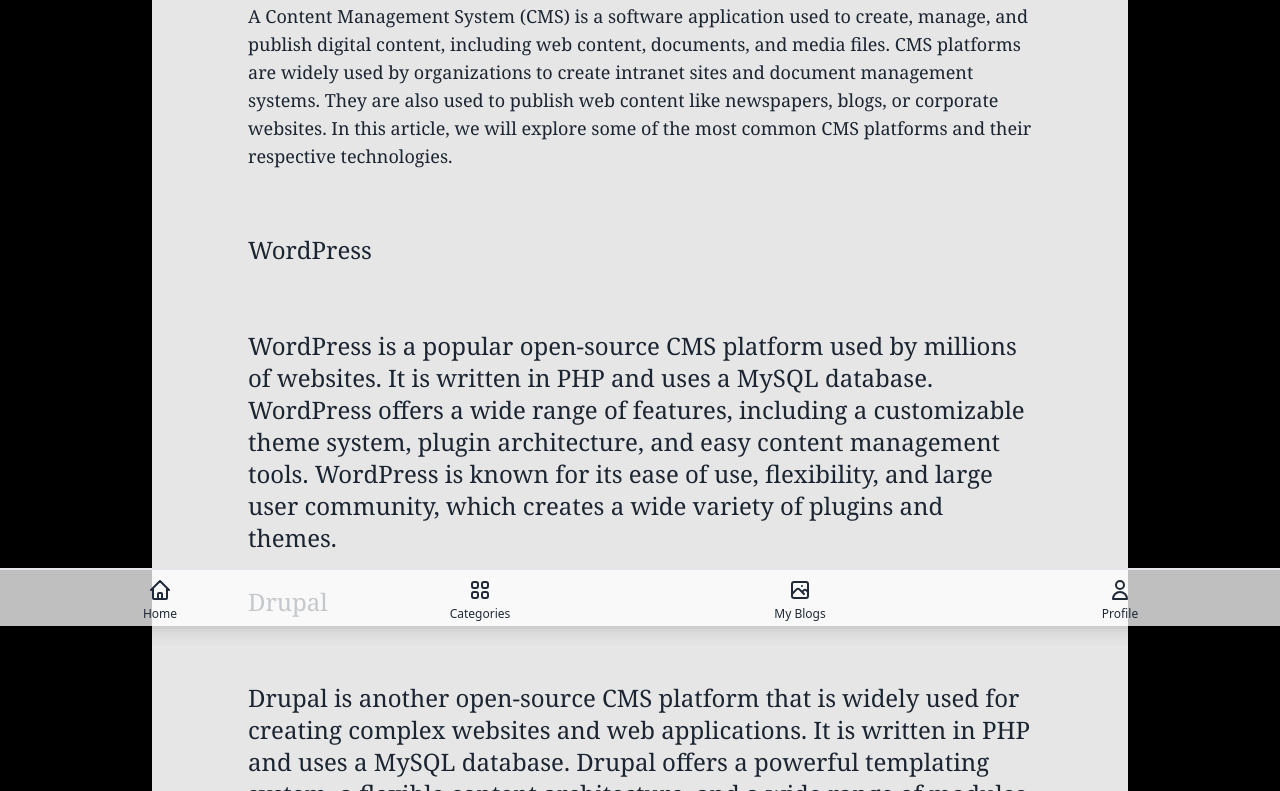
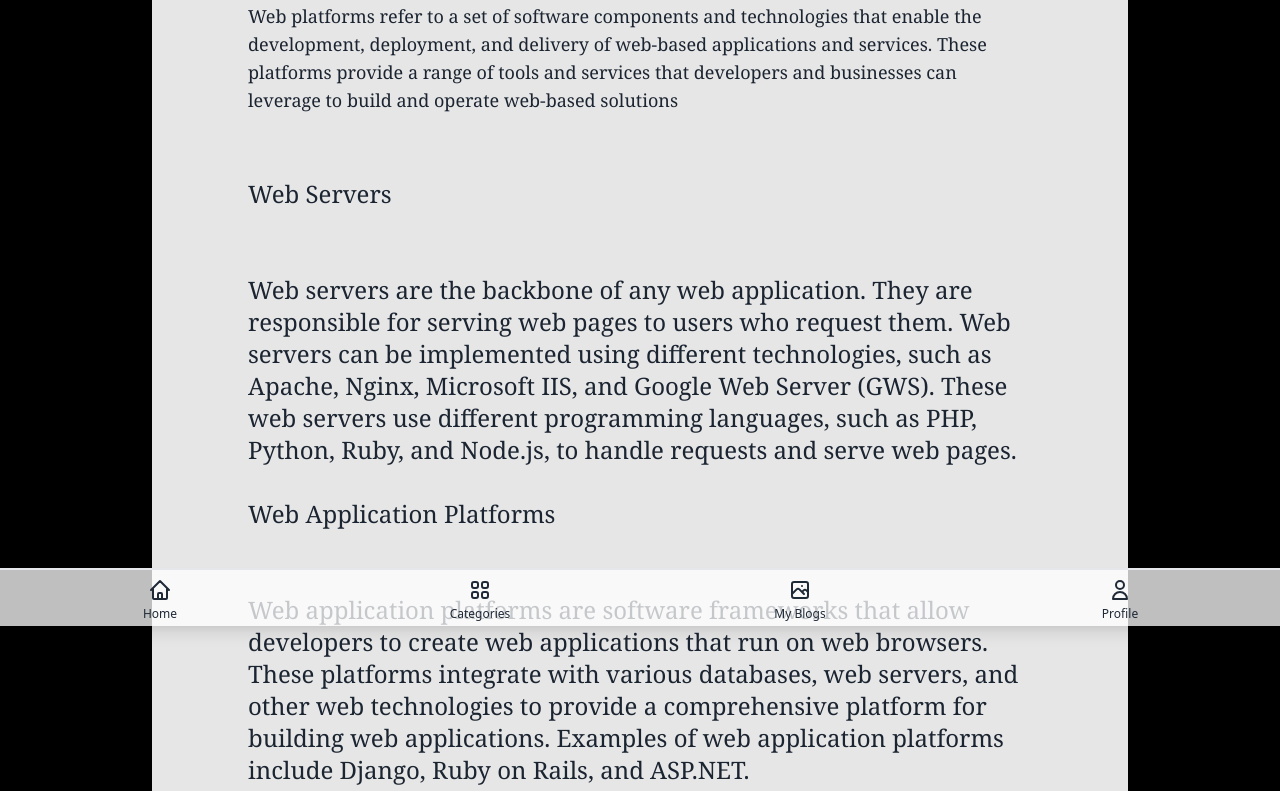
Before and after one commit to mrHeinrichh/ITOS322-T-Final-Project, a plain HTML site: page WbPlatforms.html in a window 1280 px wide. Shown: the part 174-965 px from the top of the page. Drawn offline with nearby package versions, Linux system fonts and the light colour scheme.

Commit message:
Add web platforms management content page

```diff
--- a/WebPlatforms.html
+++ b/WbPlatforms.html
@@ -4,7 +4,7 @@
     <meta charset="UTF-8" />
     <meta name="viewport" content="width=device-width, initial-scale=1.0" />
     <meta http-equiv="X-UA-Compatible" content="ie=edge" />
-    <title>Web Platforms</title>
+    <title>Content Management Systems</title>
     <meta name="author" content="name" />
     <meta name="description" content="description here" />
     <meta name="keywords" content="keywords,here" />
@@ -34,7 +34,7 @@
       <p class="text-sm md:text-base text-red-500 font-bold">
         15 March 2023
         <span class="text-gray-900">/</span>
-        Web Platforms
+        Content Management Systems
       </p>
     </div>
 
@@ -53,55 +53,54 @@
           </p>
 
           <p class="text-lg">
-            A Content Management System (CMS) is a software application used to create, manage, and publish digital content, including web content, documents, and media files. CMS platforms are widely used by organizations to create intranet sites and document management systems. They are also used to publish web content like newspapers, blogs, or corporate websites. In this article, we will explore some of the most common CMS platforms and their respective technologies.
+            Web platforms refer to a set of software components and technologies that enable the development, deployment, and delivery of web-based applications and services. These platforms provide a range of tools and services that developers and businesses can leverage to build and operate web-based solutions
           </p>
           <br />
           <br />
 
-          <h1>WordPress</h1>
+          <h1>Web Servers</h1>
           <br />
 
           <br />
-          WordPress is a popular open-source CMS platform used by millions of websites. It is written in PHP and uses a MySQL database. WordPress offers a wide range of features, including a customizable theme system, plugin architecture, and easy content management tools. WordPress is known for its ease of use, flexibility, and large user community, which creates a wide variety of plugins and themes.
+          Web servers are the backbone of any web application. They are
+          responsible for serving web pages to users who request them. Web
+          servers can be implemented using different technologies, such as
+          Apache, Nginx, Microsoft IIS, and Google Web Server (GWS). These web
+          servers use different programming languages, such as PHP, Python,
+          Ruby, and Node.js, to handle requests and serve web pages.
           <br />
           <br />
 
-          <h1>Drupal
-
-          </h1>
+          <h1>Web Application Platforms</h1>
           <br />
 
           <br />
-          Drupal is another open-source CMS platform that is widely used for creating complex websites and web applications. It is written in PHP and uses a MySQL database. Drupal offers a powerful templating system, a flexible content architecture, and a wide range of modules and plugins for customization. Drupal is known for its flexibility and scalability, making it a popular choice for large organizations and government agencies.
+          Web application platforms are software frameworks that allow
+          developers to create web applications that run on web browsers. These
+          platforms integrate with various databases, web servers, and other web
+          technologies to provide a comprehensive platform for building web
+          applications. Examples of web application platforms include Django,
+          Ruby on Rails, and ASP.NET.
           <br />
           <br />
 
-          <h1>Joomla</h1>
+          <h1>Content Delivery Networks (CDNs)</h1>
           <br />
 
           <br />
-          Joomla is an open-source CMS platform that is written in PHP and uses a MySQL database. It offers a wide range of features, including a flexible content management system, a powerful templating system, and a large number of extensions and modules. Joomla is known for its ease of use, making it a popular choice for small businesses and non-profit organizations.
-
+          Content Delivery Networks (CDNs) are a type of content Management System that focuses on delivering content to users quickly and efficiently. CDNs store copies of website content in multiple locations around the world. When a user requests content, the CDN delivers it from the location nearest to the user. This reduces the load on the website's servers and improves the user experience. Popular CDNs include Cloudflare, Akamai, and Amazon CloudFront.
           <br />
           <br />
 
-          <h1>SharePoint</h1>
+          <h1>Edge Computing</h1>
           <br />
 
           <br />
-          SharePoint is a Microsoft-based CMS platform that is widely used for creating intranet sites and document management systems. It offers a wide range of features, including document management, collaboration tools, and enterprise search capabilities. SharePoint is known for its integration with Microsoft Office, making it a popular choice for organizations that use Office applications.
-                    <br />
+          Edge computing is a relatively new content Management System that focuses on processing data at the edge of the network, closer to the end-users. Edge computing can be used to perform tasks such as real-time data processing, video encoding, and machine learning.
           <br />
-          <h1>Adobe Experience Manager</h1>
           <br />
 
-          <br />
-          Adobe Experience Manager is a proprietary CMS platform used for creating and managing digital experiences, including web content, mobile apps, and forms. It is based on a Java architecture and uses Adobe's proprietary technology for managing digital assets and content. Adobe Experience Manager is known for its advanced features, including personalization, targeting, and analytics.
-          <br />
-
-          <br />
-          <p>In conclusion, CMS platforms play a critical role in creating, managing, and publishing digital content. The different CMS platforms offer a range of features, from ease of use to advanced personalization and analytics, making them suitable for different types of websites and organizations. The choice of CMS platform will depend on the organization's specific needs, budget, and technical expertise.</p>
-        </div>
+      </div>
     </div>
 
 
```
